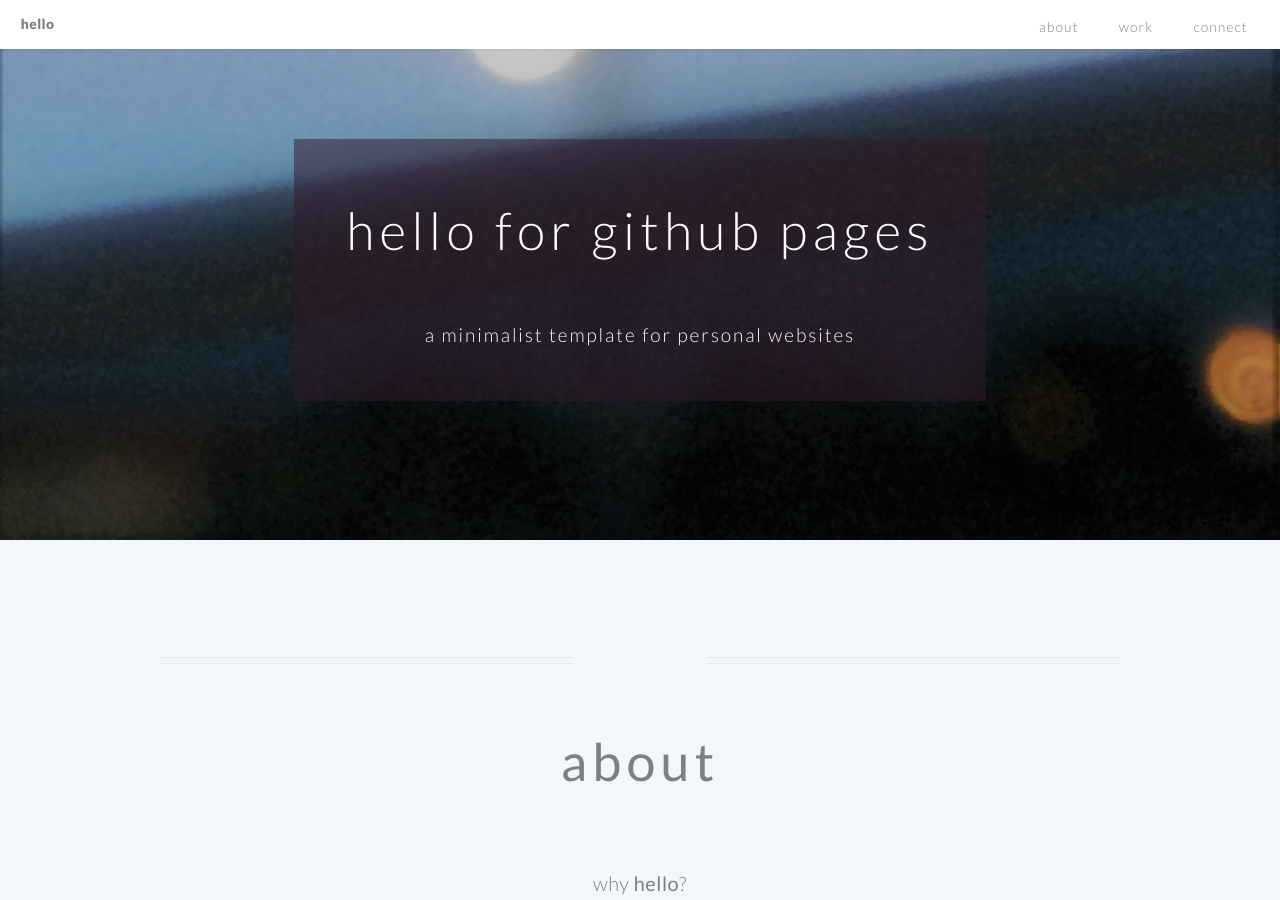
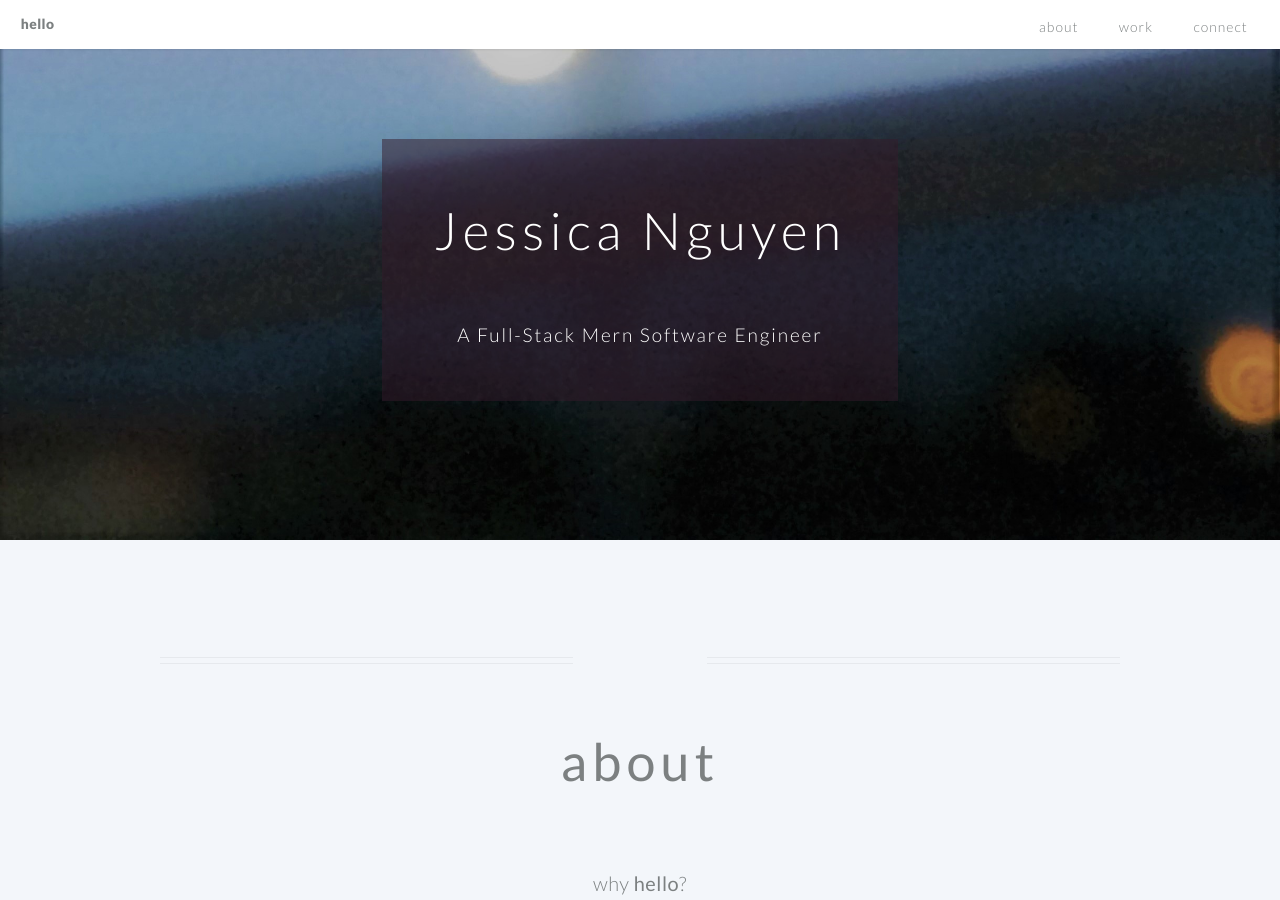
Before and after one commit to Jessicanguyenn81/Jessicanguyenn81.github.io, a Jekyll site: the page built from index.md, in a window 1280 px wide and 900 px high. Built offline with Jekyll 4.4.1, drawn with Linux system fonts in a browser that asks for light colours.

Commit message:
add name

```diff
--- a/index.md
+++ b/index.md
@@ -4,8 +4,8 @@ layout: hello-default
 # using Markdown language, you can customize the following variables!
 
 # these variables are required -------------------------------
-banner_title: hello for github pages
-banner_subtitle: a minimalist template for personal websites
+banner_title: Jessica Nguyen
+banner_subtitle: A Full-Stack Mern Software Engineer
 background_image: /images/background.jpeg
 
 # all of the following variables are optional -----------------
```
